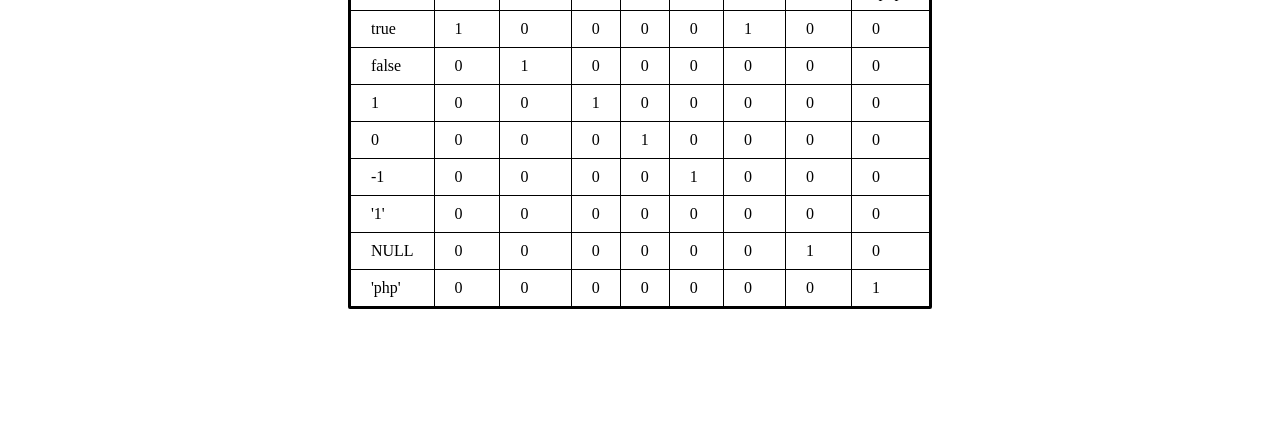
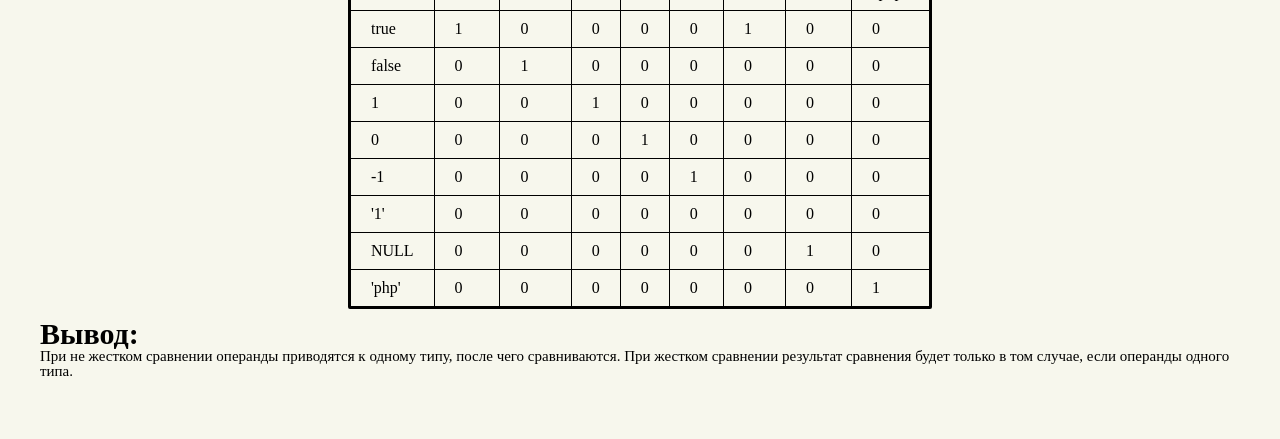
Before and after one commit to Ka-vo/practiceBasic_php_11.7, a PHP site: page / in a window 1280 px wide. Shown: the part 607-1046 px from the top of the page. Before the commit the page ends 916 px from the top, so only its background shows below. Run offline with PHP 8.4, Linux system fonts and the light colour scheme.

Commit message:
change outout

```diff
--- a/index.php
+++ b/index.php
@@ -365,6 +365,12 @@
         <td><?= (int)($stringEight === $php); ?></td>
       </tr>
     </table>
+
+    <div class="end">
+      <h1 class="output-title"><strong>Вывод:</strong></h1>
+      <p class="output">При не жестком сравнении операнды приводятся к одному типу, после чего сравниваются.
+        При жестком сравнении результат сравнения будет только в том случае, если операнды одного типа.</p>
+    </div>
   </div>
 </body>
 
--- a/src/assets/css/main.css
+++ b/src/assets/css/main.css
@@ -1,8 +1,13 @@
+.container {
+  margin: 0 auto;
+  padding: 0;
+  width: 1200px;
+}
+
 .logical-table {
   display: flex;
   justify-content: space-around;
   padding: 10px 20px;
-
 }
 
 .logical-table th {
@@ -19,3 +24,28 @@ tbody {
   border: 2px solid;
   border-radius: 2px;
 }
+
+
+
+body {
+  background-color: rgb(247, 247, 237);
+}
+
+body h1 {
+  size: 30px;
+}
+
+.end {
+  display: flex;
+  flex-direction: column;
+}
+
+.output-title {
+  font-size: 30px;
+  font-weight: bold;
+}
+
+.output {
+  font-size: 15px;
+  margin-bottom: 60px;
+}
```
Also changed, not shown: other parts of index.php (+14 -14 lines), index.html (deleted, +0 -47 lines).
